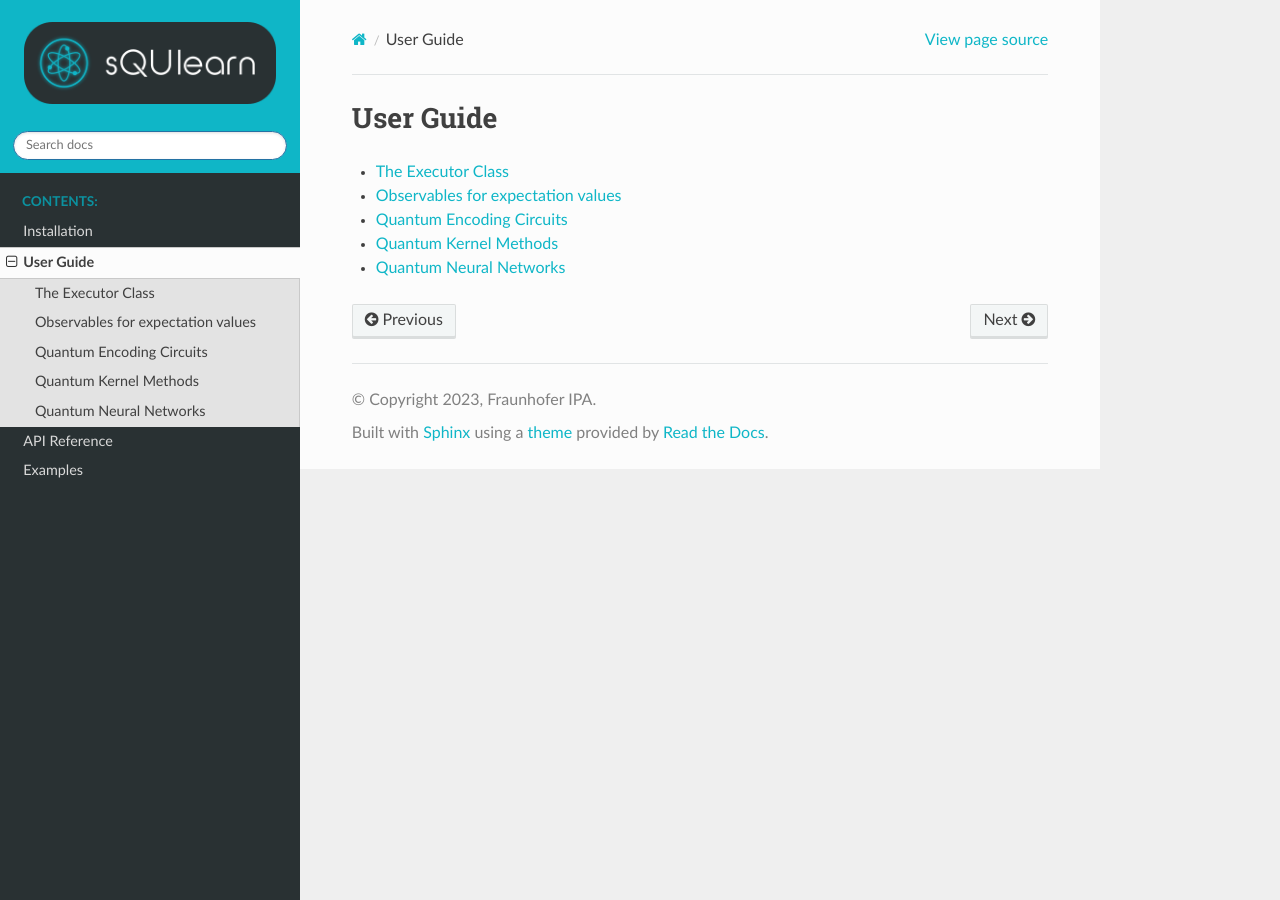
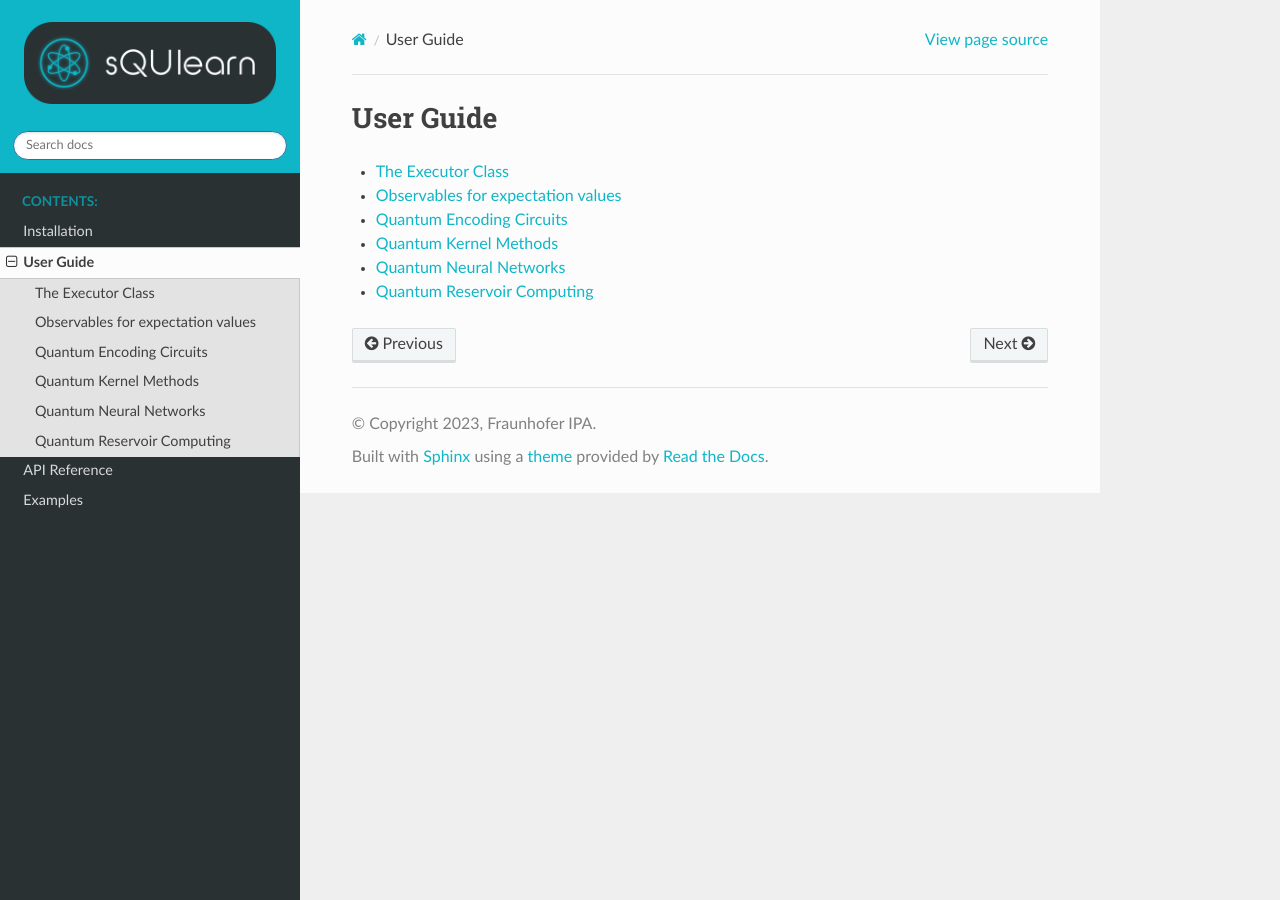
Before and after one commit to sQUlearn/squlearn, a Sphinx documentation site: the page built from docs/user_guide/user_guide_index.rst, in a window 1280 px wide. Built offline with Sphinx 7.4.7 and the Read the Docs theme 3.1.0, drawn with Linux system fonts in a browser that asks for light colours; pages that are not in the unit, such as notebooks, are missing from menus.

Commit message:
first commit: qrc_doc

```diff
--- /dev/null
+++ b/docs/user_guide/quantum_reservoir_computing.rst
@@ -0,0 +1,7 @@
+.. _quantum_reservoir_computing:
+
+.. currentmodule:: squlearn.qrc
+
+===========================
+Quantum Reservoir Computing
+===========================
--- a/docs/user_guide/user_guide_index.rst
+++ b/docs/user_guide/user_guide_index.rst
@@ -11,3 +11,4 @@ User Guide
    encoding_circuits
    kernel_methods
    quantum_neural_networks
+   quantum_reservoir_computing
```
Also changed, not shown: 1 other file.
